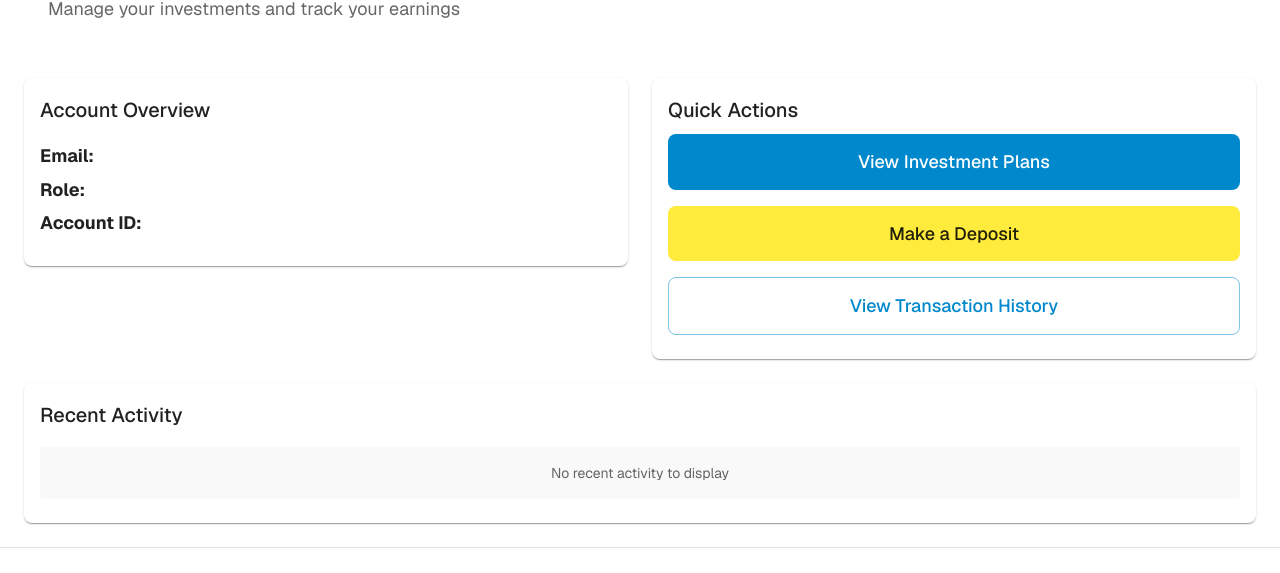
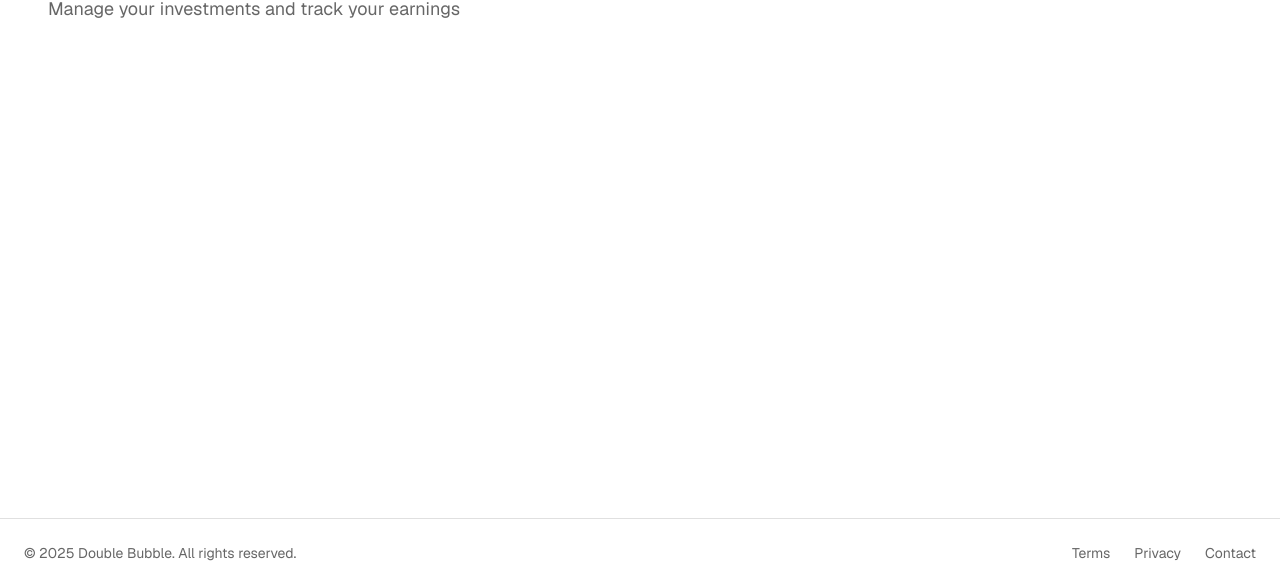
Before and after one commit to luxapientia/Web-Portal, a Next.js app: page /dashboard in a window 1280 px wide. Shown: the part 213-786 px from the top of the page. Built offline with nearby package versions, Linux system fonts and the light colour scheme; no server answers; sample sign-in values are in the browser's storage.

Commit message:
fix the dashboard page (simply)

```diff
--- a/src/app/dashboard/page.tsx
+++ b/src/app/dashboard/page.tsx
@@ -1,29 +1,22 @@
 'use client';
 
 import { useEffect, useState } from 'react';
-import { Box, Typography, Paper, Card, CardContent, Button, CircularProgress } from '@mui/material';
+import { Box, Typography, Paper, CircularProgress } from '@mui/material';
 import { useAuth } from '@/contexts/AuthContext';
 import { fetchWithAuth } from '@/lib/api';
 import Layout from '@/components/layout/Layout';
 
-interface UserData {
-  id: string;
-  email: string;
-  role: string;
-}
 
 export default function DashboardPage() {
   const { user } = useAuth();
   const [loading, setLoading] = useState(true);
-  const [userData, setUserData] = useState<UserData | null>(null);
 
   useEffect(() => {
     const verifyAuth = async () => {
       try {
         const response = await fetchWithAuth('/api/auth/me', { requireAuth: true });
         if (response) {
-          const data = await response.json();
-          setUserData(data.user);
+          // const data = await response.json();
         }
       } catch (error) {
         console.error('Error fetching user data:', error);
@@ -76,78 +69,6 @@ export default function DashboardPage() {
           </Typography>
         </Box>
       </Paper>
-
-      {/* Main Content */}
-      <Box sx={{ display: 'flex', flexDirection: { xs: 'column', md: 'row' }, gap: 3, mb: 3 }}>
-        {/* Account Overview */}
-        <Card sx={{ flex: 1, height: '100%', borderRadius: 2 }}>
-          <CardContent>
-            <Typography variant="h6" gutterBottom>
-              Account Overview
-            </Typography>
-            <Box sx={{ mt: 2 }}>
-              <Typography variant="body1" gutterBottom>
-                <strong>Email:</strong> {userData?.email}
-              </Typography>
-              <Typography variant="body1" gutterBottom>
-                <strong>Role:</strong> {userData?.role}
-              </Typography>
-              <Typography variant="body1" gutterBottom>
-                <strong>Account ID:</strong> {userData?.id}
-              </Typography>
-            </Box>
-          </CardContent>
-        </Card>
-
-        {/* Quick Actions */}
-        <Card sx={{ flex: 1, height: '100%', borderRadius: 2 }}>
-          <CardContent>
-            <Typography variant="h6" gutterBottom>
-              Quick Actions
-            </Typography>
-            <Box sx={{ mt: 1 }}>
-              <Button
-                fullWidth
-                variant="contained"
-                color="primary"
-                sx={{ borderRadius: 2, mb: 2 }}
-              >
-                View Investment Plans
-              </Button>
-              <Button
-                fullWidth
-                variant="contained"
-                color="secondary"
-                sx={{ borderRadius: 2, mb: 2 }}
-              >
-                Make a Deposit
-              </Button>
-              <Button
-                fullWidth
-                variant="outlined"
-                color="primary"
-                sx={{ borderRadius: 2 }}
-              >
-                View Transaction History
-              </Button>
-            </Box>
-          </CardContent>
-        </Card>
-      </Box>
-
-      {/* Recent Activity */}
-      <Card sx={{ borderRadius: 2 }}>
-        <CardContent>
-          <Typography variant="h6" gutterBottom>
-            Recent Activity
-          </Typography>
-          <Box sx={{ mt: 2, p: 2, backgroundColor: '#f9f9f9', borderRadius: 1 }}>
-            <Typography variant="body2" color="text.secondary" align="center">
-              No recent activity to display
-            </Typography>
-          </Box>
-        </CardContent>
-      </Card>
     </Layout>
   );
 }
```
